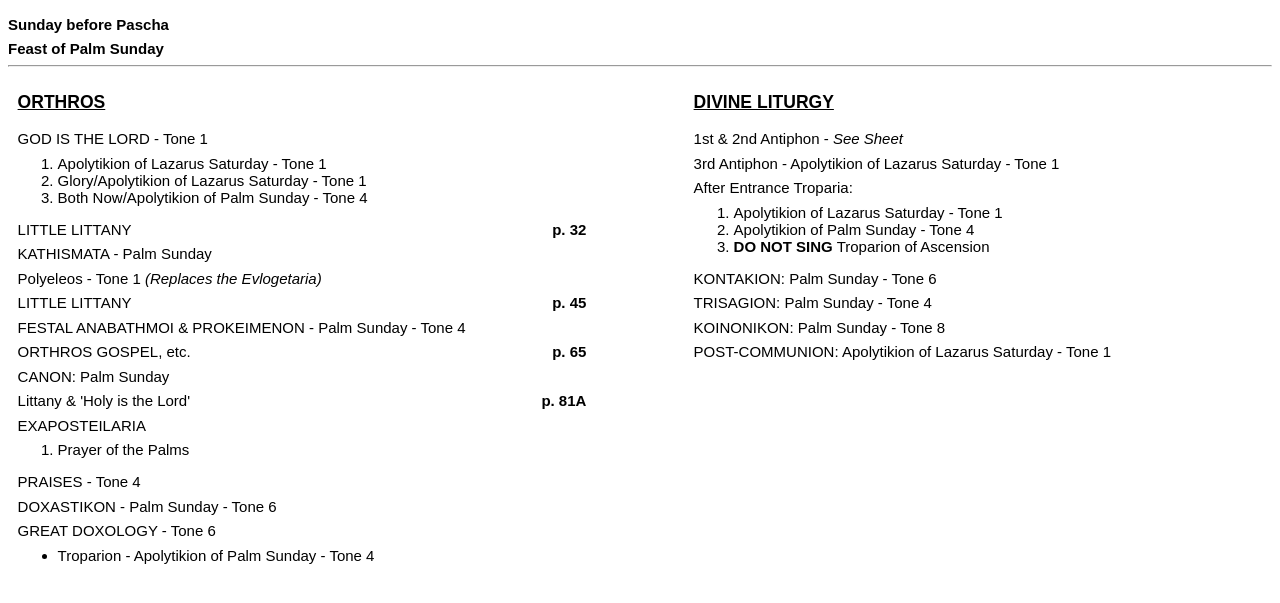
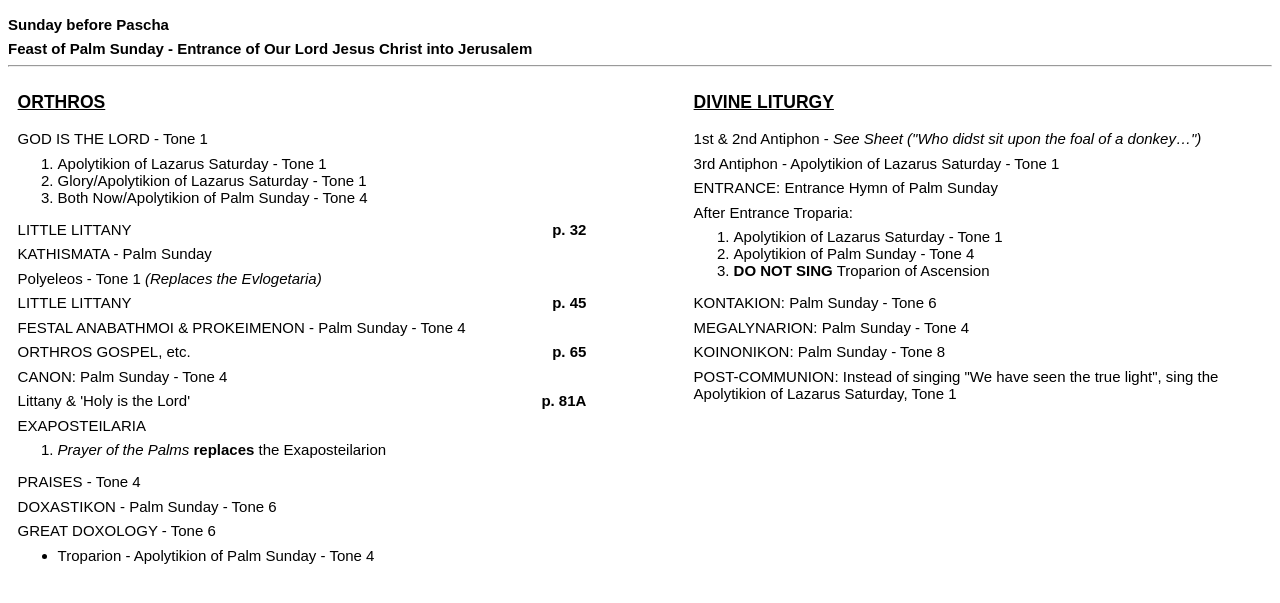
Before and after one commit to JPry/choir-guides, a Jekyll site: the page built from _feasts/palm-sunday.md, in a window 1280 px wide. Shown: the top 603 px of the page. Built offline with Jekyll 4.4.1, drawn with Linux system fonts in a browser that asks for light colours.

Commit message:
Update Palm Sunday guide

```diff
--- a/Gemfile
+++ b/Gemfile
@@ -1,2 +1,2 @@
 source 'https://rubygems.org'
-gem 'github-pages'
+gem 'github-pages', group: :jekyll_plugins
--- a/_feasts/palm-sunday.md
+++ b/_feasts/palm-sunday.md
@@ -1,5 +1,5 @@
 ---
-title: Palm Sunday
+title: Palm Sunday - Entrance of Our Lord Jesus Christ into Jerusalem
 when: Sunday before Pascha
 
 # Orthros
@@ -12,19 +12,20 @@ apolytikion:
 kathismata: Palm Sunday
 evlogetaria: Polyeleos - Tone 1
 prokeimenon: Palm Sunday - Tone 4
-canon: Palm Sunday
+canon: Palm Sunday - Tone 4
 little_ektenia_3: 2
 normal_exaposteilarion: false
 exaposteilaria:
-    - Prayer of the Palms
+    - '*Prayer of the Palms* **replaces** the Exaposteilarion'
 praises: 4
 doxastikon: Palm Sunday - Tone 6
 great_doxology: 6
 troparion: Apolytikion of Palm Sunday - Tone 4
 
 # Divine Liturgy
-antiphon_12: See Sheet
+antiphon_12: See Sheet ("Who didst sit upon the foal of a donkey...")
 antiphon_3: Apolytikion of Lazarus Saturday - Tone 1
+entrance: Entrance Hymn of Palm Sunday
 post_entrance:
     - Apolytikion of Lazarus Saturday - Tone 1
     - Apolytikion of Palm Sunday - Tone 4
@@ -32,9 +33,8 @@ post_entrance:
 ascension: false
 
 kontakion: Palm Sunday - Tone 6
-trisagion: Palm Sunday - Tone 4
-megalynarion: false
+megalynarion: Palm Sunday - Tone 4
 koinonikon: Palm Sunday - Tone 8
-post_communion: Apolytikion of Lazarus Saturday - Tone 1
+post_communion: Instead of singing "We have seen the true light", sing the Apolytikion of Lazarus Saturday, Tone 1
 
 ---
```
